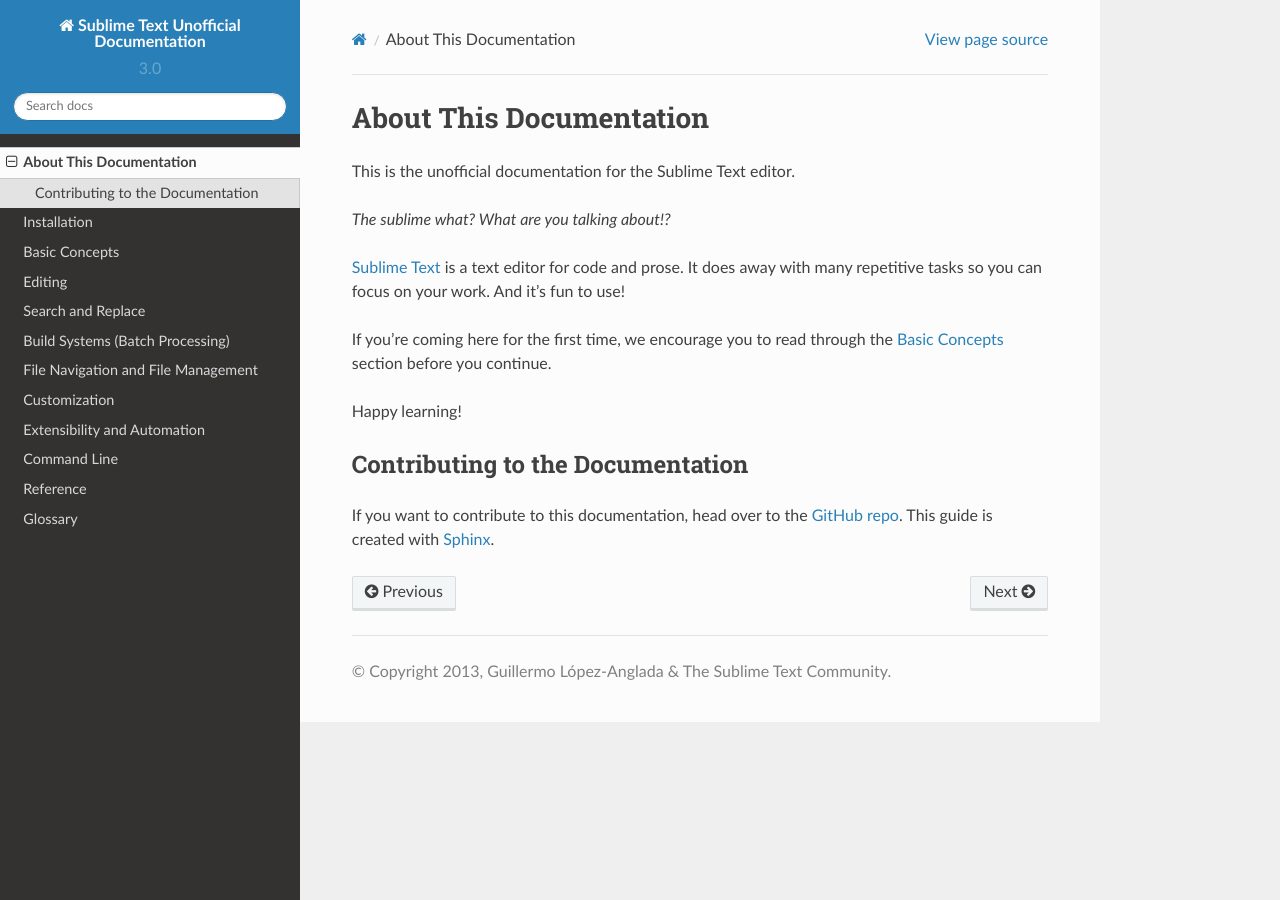
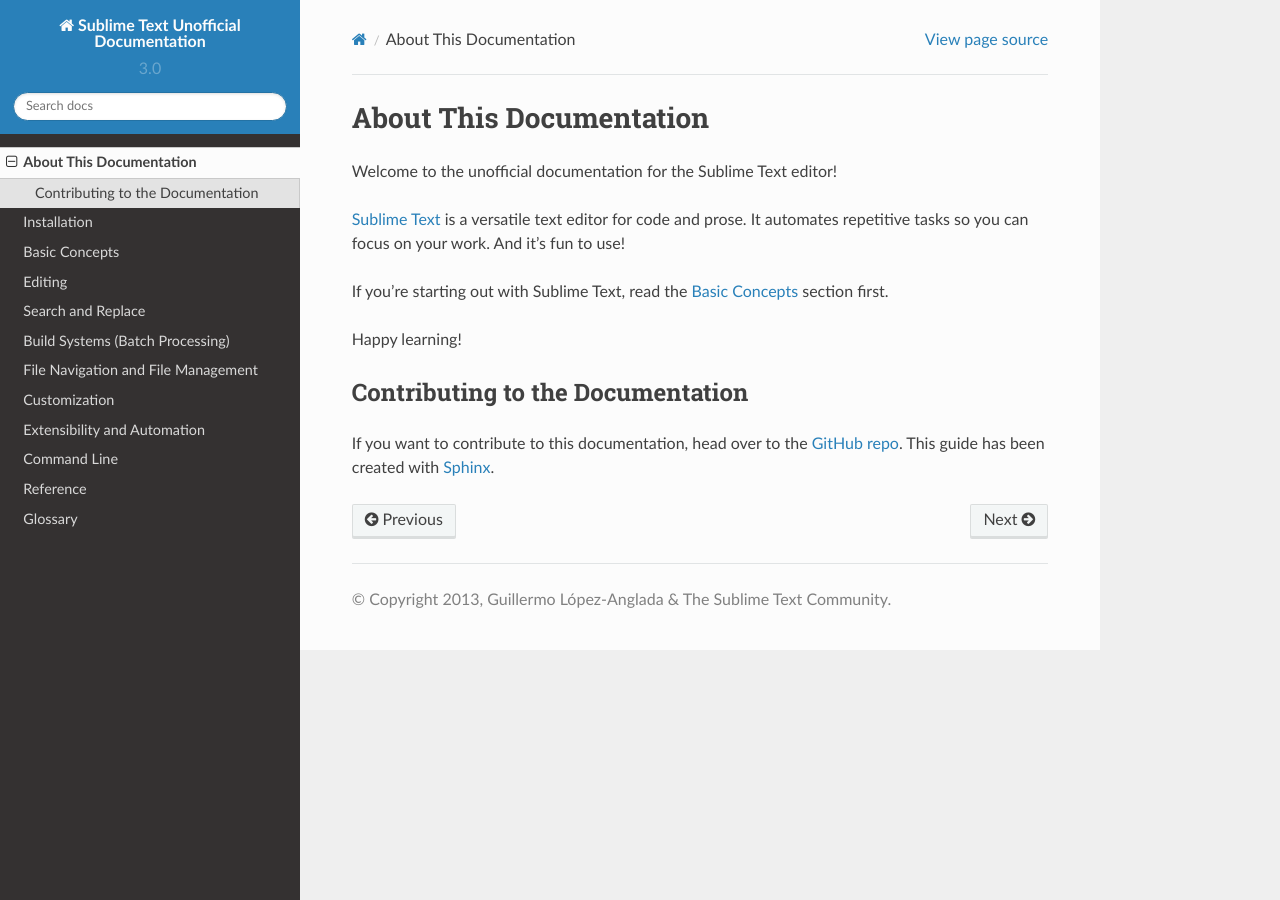
Before and after one commit to guillermooo/sublime-undocs, a Sphinx documentation site: the page built from source/intro.rst, in a window 1280 px wide. Built offline with Sphinx 7.4.7 and the Read the Docs theme 2.0.0, drawn with Linux system fonts in a browser that asks for light colours.

Commit message:
edit intro topic

```diff
--- a/source/intro.rst
+++ b/source/intro.rst
@@ -2,17 +2,17 @@
 About This Documentation
 ========================
 
-This is the unofficial documentation for the Sublime Text editor.
+Welcome to the unofficial documentation
+for the Sublime Text editor!
 
-*The sublime what? What are you talking about!?*
+`Sublime Text`_ is a versatile text editor
+for code and prose.
+It automates repetitive tasks
+so you can focus on your work.
+And it's fun to use!
 
-`Sublime Text`_ is a text editor for code and prose. It does away with many
-repetitive tasks so you can focus on your work. And it's fun to use!
-
-.. _Sublime Text: http://www.sublimetext.com
-
-If you're coming here for the first time, we encourage you to read through the
-:doc:`basic_concepts` section before you continue.
+If you're starting out with Sublime Text,
+read the :doc:`basic_concepts` section first.
 
 Happy learning!
 
@@ -21,7 +21,10 @@
 =================================
 
 If you want to contribute to this documentation,
-head over to the `GitHub repo`_. This guide is created with `Sphinx`_.
+head over to the `GitHub repo`_.
+This guide has been created with `Sphinx`_.
 
+
+.. _Sublime Text: http://www.sublimetext.com
 .. _GitHub repo: https://github.com/guillermooo/sublime-undocs
 .. _Sphinx: http://sphinx-doc.org/
```
